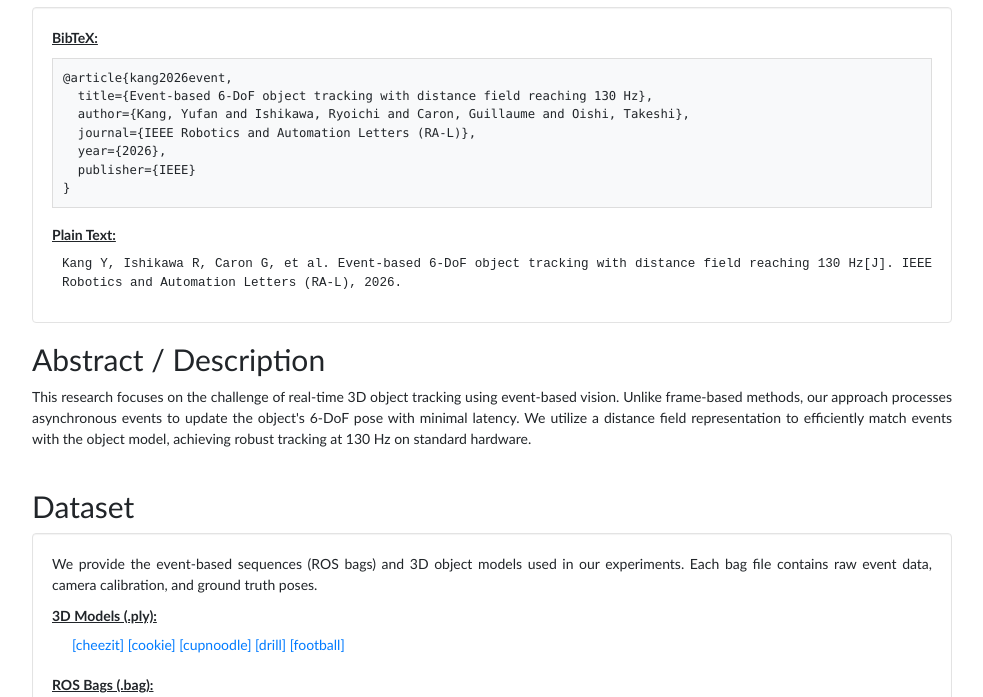
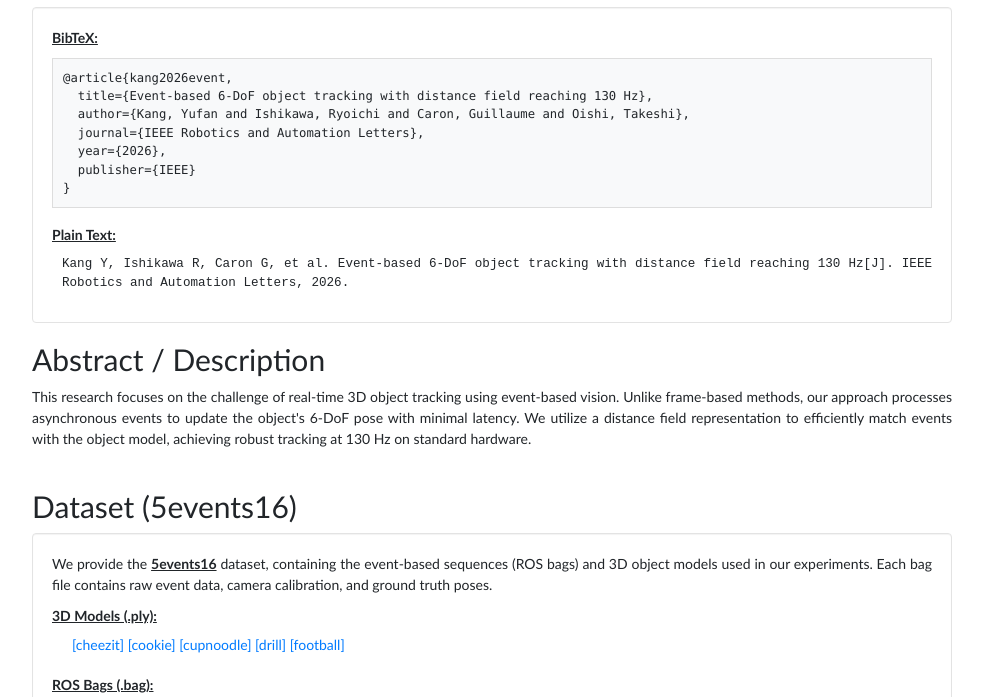
Before and after one commit to BluecatLi/EDFT_page, a plain HTML site: page index.html in a window 1280 px wide. Shown: the part 665-1362 px from the top of the page, without its empty margins (148-1131 px from the left). Drawn offline with nearby package versions, Linux system fonts and the light colour scheme.

Commit message:
Add dataset name

```diff
--- a/index.html
+++ b/index.html
@@ -49,14 +49,14 @@
 @article{kang2026event,
   title={Event-based 6-DoF object tracking with distance field reaching 130 Hz},
   author={Kang, Yufan and Ishikawa, Ryoichi and Caron, Guillaume and Oishi, Takeshi},
-  journal={IEEE Robotics and Automation Letters (RA-L)},
+  journal={IEEE Robotics and Automation Letters},
   year={2026},
   publisher={IEEE}
 }</pre>
 
       <p style="margin-top: 15px;"><strong>Plain Text:</strong></p>
       <p style="font-family: monospace; font-size: 0.9em; padding-left: 10px;">
-        Kang Y, Ishikawa R, Caron G, et al. Event-based 6-DoF object tracking with distance field reaching 130 Hz[J]. IEEE Robotics and Automation Letters (RA-L), 2026.
+        Kang Y, Ishikawa R, Caron G, et al. Event-based 6-DoF object tracking with distance field reaching 130 Hz[J]. IEEE Robotics and Automation Letters, 2026.
       </p>
     </div>
 
@@ -65,9 +65,9 @@
       This research focuses on the challenge of real-time 3D object tracking using event-based vision. Unlike frame-based methods, our approach processes asynchronous events to update the object's 6-DoF pose with minimal latency. We utilize a distance field representation to efficiently match events with the object model, achieving robust tracking at 130 Hz on standard hardware.
     </div>
 <br>
-    <h2>Dataset</h2>
+<h2>Dataset (5events16)</h2>
     <div class="well">
-      <p>We provide the event-based sequences (ROS bags) and 3D object models used in our experiments. Each bag file contains raw event data, camera calibration, and ground truth poses.</p>
+      <p>We provide the <strong>5events16</strong> dataset, containing the event-based sequences (ROS bags) and 3D object models used in our experiments. Each bag file contains raw event data, camera calibration, and ground truth poses.</p>
 
       <div style="margin-top: 10px;">
         <strong>3D Models (.ply):</strong>
@@ -117,9 +117,6 @@
         </ul>
       </div>
     </div>
-    <br>
-    <hr>
-    </div>
   </div>
  </body>
 </html>
```
